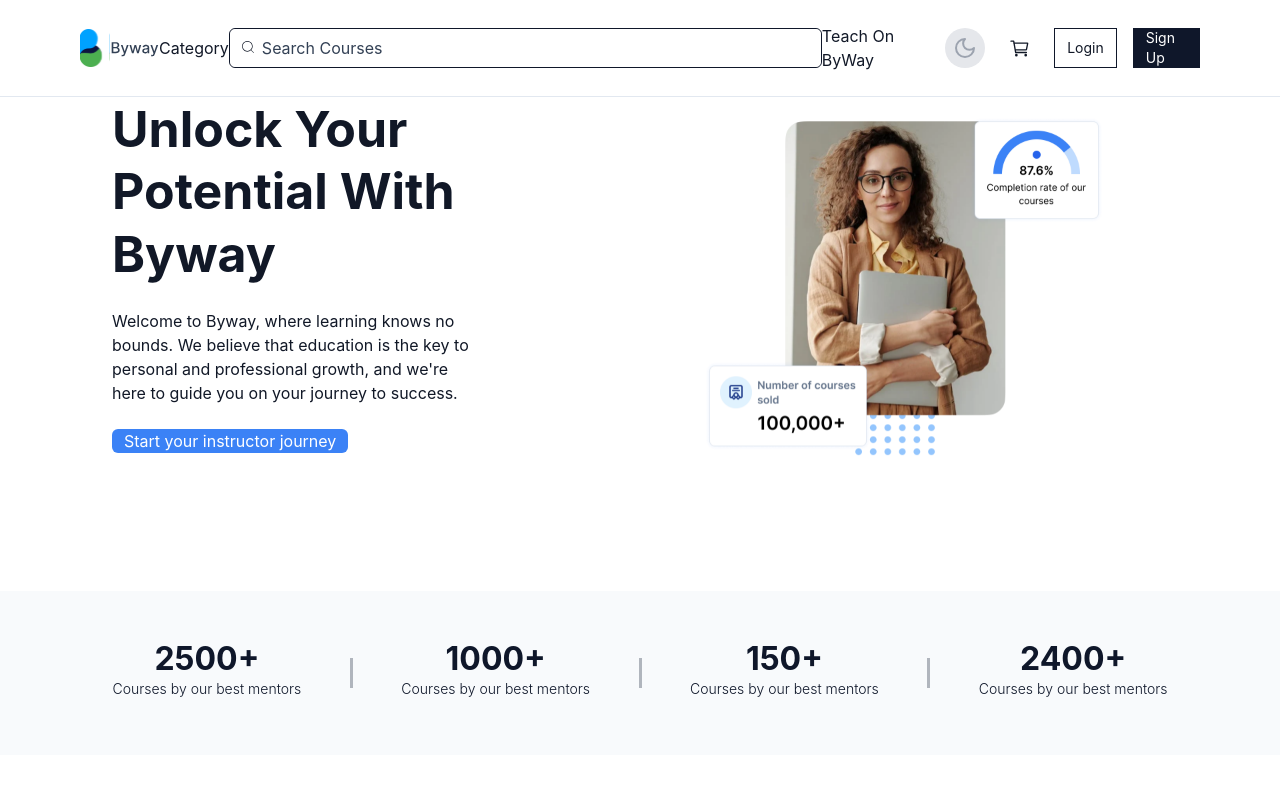
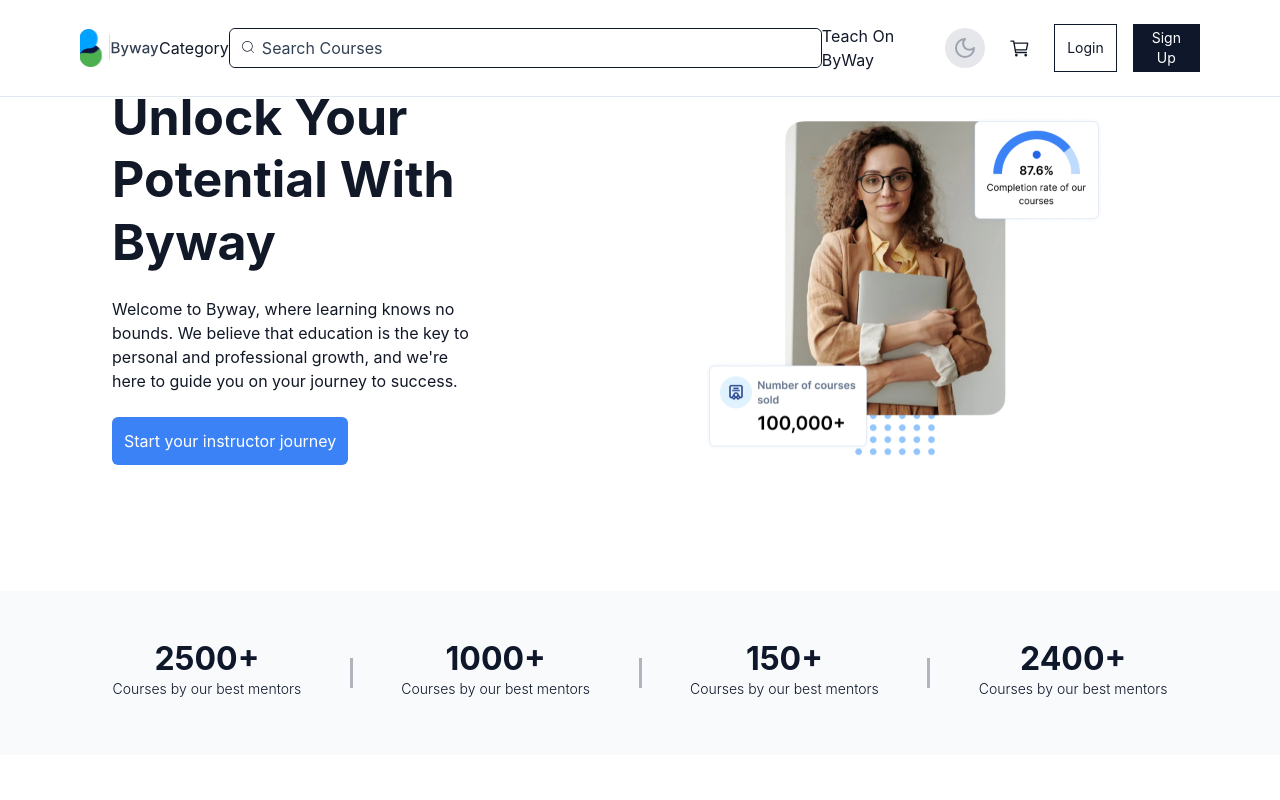
Before and after one commit to kelechilucky/august_react_learn, a React (Vite) app: page / in a window 1280 px wide. Shown: the top 800 px of the page. Built offline with nearby package versions, Linux system fonts and the light colour scheme; no server answers.

Commit message:
Feat: Corrected Navigation issues

```diff
--- a/src/App.jsx
+++ b/src/App.jsx
@@ -17,7 +17,7 @@ import CourseDetailsPage from "./pages/CourseDetailsPage";
 import ShoppingCartPage from "./pages/ShoppingCartPage";
 import MentorsPage from "./pages/MentorsPage";
 import ThemeProvider from "./context/ThemeContext";
-import { JsonPlaceholderProvider } from "../src/context/JsonPlaceholderContext";
+import { JsonPlaceholderProvider } from "./context/JsonPlaceholderContext";
 import { ModalProvider } from "./context/ModalContext";
 import { AuthProvider } from "./context/AuthContext";
 import Dashboardpage from "./pages/Dashboard";
--- a/src/components/reuseable-components/Button.jsx
+++ b/src/components/reuseable-components/Button.jsx
@@ -1,9 +1,14 @@
-import React from 'react'
+import React from "react";
 
-const Button = ({btnText, btnStyle}) => {
+const Button = ({ btnText, btnStyle, btnFunc }) => {
   return (
-    <div className={`${btnStyle} flex items-center px-3 hover:cursor-pointer hover:shadow-md hover:shadow-main_heading/30 duration-300 transition-all ease-linear`}>{btnText}</div>
-  )
-}
+    <button
+      onClick={btnFunc}
+      className={`${btnStyle} flex items-center px-3 h-[48px] hover:cursor-pointer hover:shadow-md hover:shadow-main_heading/30 duration-300 transition-all ease-linear`}
+    >
+      {btnText}
+    </button>
+  );
+};
 
-export default Button
+export default Button;
```
